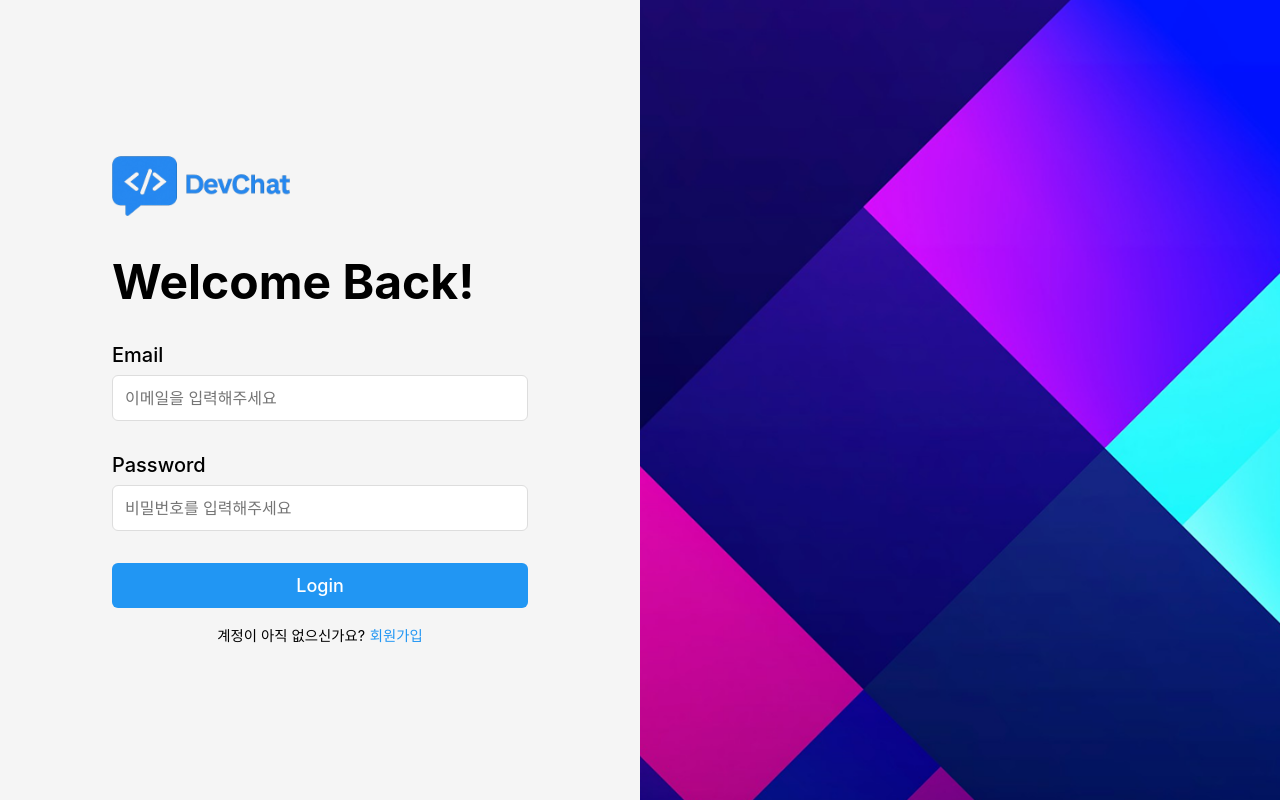
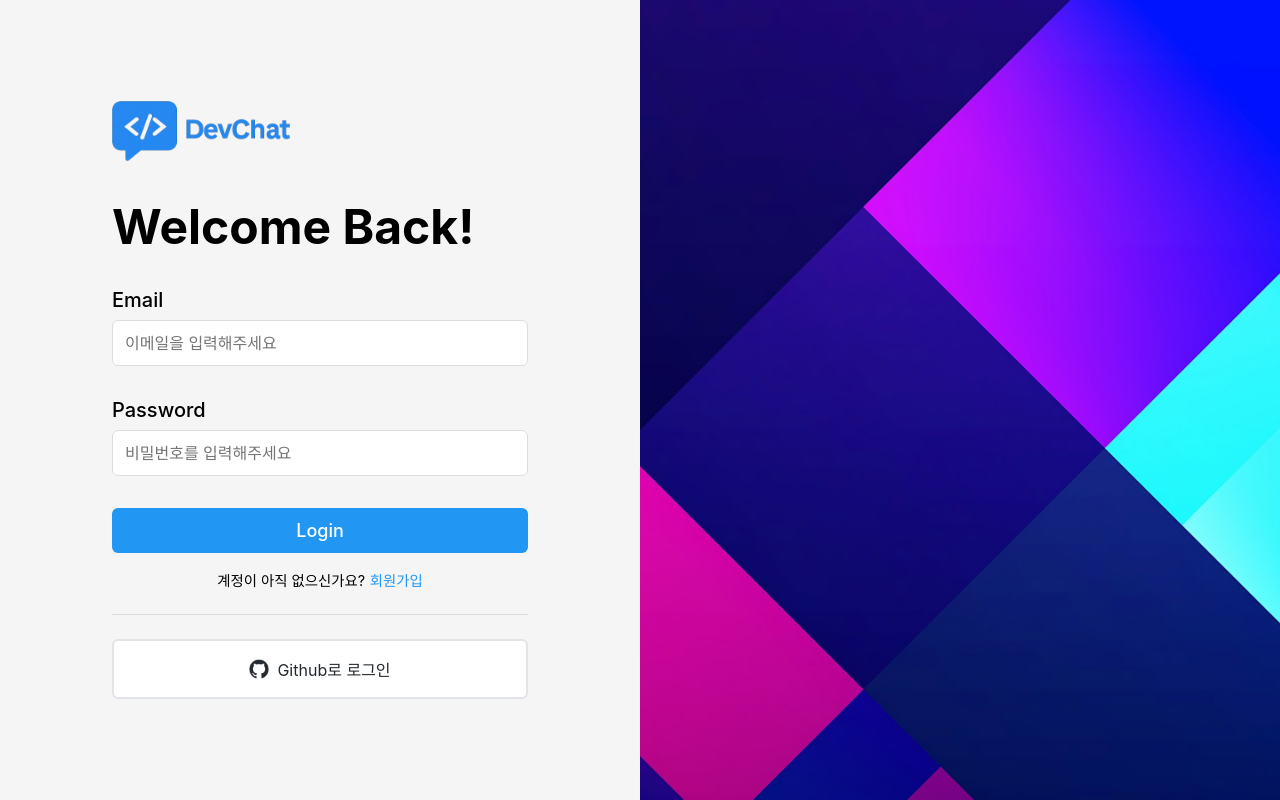
Before and after one commit to prgrms-be-devcourse/NBE5-7-2-Team08, a React (Create React App) app in the folder frontend/: page /login in a window 1280 px wide. Built offline with nearby package versions, Linux system fonts and the light colour scheme.

Commit message:
Feat: 프론트와 연결

```diff
--- a/frontend/src/App.css
+++ b/frontend/src/App.css
@@ -5,19 +5,16 @@
   font-family: -apple-system, BlinkMacSystemFont, "Segoe UI", Roboto, Oxygen, Ubuntu, Cantarell, "Open Sans",
     "Helvetica Neue", sans-serif;
 }
-
 body {
   margin: 0;
   padding: 0;
   overflow-x: hidden;
 }
-
 .app-container {
   display: flex;
   height: 100vh;
   overflow: hidden;
 }
-
 .form-container {
   flex: 1;
   padding: 0rem 7rem 0rem 7rem; /* Increased left padding to shift content right */
@@ -25,41 +22,34 @@ body {
   flex-direction: column;
   justify-content: center;
 }
-
 .logo-container {
   display: flex;
   align-items: center;
   margin-bottom: 2rem;
 }
-
 .logo-image {
   height: 60px;
   width: auto;
 }
-
 .heading {
   font-size: 3rem;
   font-weight: bold;
   margin-bottom: 2rem;
 }
-
 /* Make the form wider */
 form {
    /* Increased from 400px */
   width: 100%;
 }
-
 .form-group {
   margin-bottom: 2rem;
 }
-
 label {
   display: block;
   font-size: 1.25rem;
   font-weight: 500;
   margin-bottom: 0.5rem;
 }
-
 input {
   width: 100%;
   padding: 0.75rem;
@@ -67,11 +57,10 @@ input {
   border: 1px solid #ddd;
   border-radius: 0.375rem;
 }
-
 .signup-button {
   width: 100%;
   padding: 0.75rem;
-  background-color: #2196f3;
+  background-color: #2196F3;
   color: white;
   font-size: 1.125rem;
   font-weight: 500;
@@ -80,21 +69,17 @@ input {
   cursor: pointer;
   transition: background-color 0.2s;
 }
-
 .signup-button:hover {
-  background-color: #1976d2;
+  background-color: #1976D2;
 }
-
 .background-container {
   display: none;
 }
-
 .background-image {
   width: 100%;
   height: 100vh;
   object-fit: cover;
 }
-
 .signup-link {
   margin-top: 1rem;
   display: flex;
@@ -103,29 +88,23 @@ input {
   font-size: 0.9rem;
   gap: 0.3rem;
 }
-
 .signup-link a {
-  color: #2196f3;
+  color: #2196F3;
   text-decoration: none;
   font-weight: 500;
 }
-
 .signup-link a:hover {
   text-decoration: underline;
 }
-
 .app {
   min-height: 100vh;
-  background-color: #f9fafb;
+  background-color: #F9FAFB;
 }
-
 .main-content {
   max-width: 1280px;
   margin: 0 auto;
   padding: 24px 16px;
 }
-
-
 /* Media query for larger screens */
 @media (min-width: 768px) {
   .background-container {
@@ -134,8 +113,38 @@ input {
     position: relative;
     overflow: hidden;
   }
-
   .form-container {
     max-width: 50%;
   }
 }
+/*임창인*/
+.oauth-separator {
+  margin: 1.5rem 0;
+  border: none;
+  border-top: 1px solid #ddd; /* 연한 회색 구분선 */
+}
+.oauth-button {
+  display: flex;
+  align-items: center;
+  justify-content: center;
+  width: 100%;
+  padding: 1rem;        /* 세로 크기 늘림 */
+  border-radius: 0.375rem;
+  font-size: 1rem;
+  cursor: pointer;
+  border: 2px solid #24292E;
+  background-color: #fff;
+  transition: background-color 0.2s;
+}
+.oauth-button.github {
+  color: #24292E;
+  border-color: #E1E4E8;
+}
+.oauth-button:hover {
+  background-color: #F5F5F5;
+}
+.oauth-icon {
+  width: 20px;
+  height: 20px;
+  margin-right: 8px;
+}
--- a/frontend/src/pages/login-form.jsx
+++ b/frontend/src/pages/login-form.jsx
@@ -1,23 +1,17 @@
 "use client"
-
 import { useState } from "react"
-
+import { useNavigate, useLocation } from "react-router-dom"  // ← useLocation 추가
 import "../App.css"
-import { useNavigate, useLocation } from "react-router-dom"; // ← useLocation 추가
-
 function App() {
-  const navigate = useNavigate();
+  const navigate = useNavigate()
+  const location = useLocation()  // ← 현재 URL 정보
   const [email, setEmail] = useState("")
   const [password, setPassword] = useState("")
-  const location = useLocation(); // ← 현재 URL 정보
-
   const handleSubmit = async (e) => {
-  e.preventDefault();
-
-  const params = new URLSearchParams();
-  params.append("email",email);
-  params.append("password",password);
-
+    e.preventDefault()
+    const params = new URLSearchParams()
+    params.append("email", email)
+    params.append("password", password)
     try {
       const response = await fetch("http://localhost:8080/login", {
         method: "POST",
@@ -27,84 +21,98 @@ function App() {
         },
         body: params.toString(),
         credentials: "include",
-    });
-
-
+      })
       if (!response.ok) {
-      const errorData = await response.json();
+        const errorData = await response.json()
         console.error(errorData)
-      alert(errorData.message || "로그인 실패");
-      return;
+        alert(errorData.message || "로그인 실패")
+        return
       }
-
-    const data = await response.json();
-    console.log("Login successful:", data);
-    alert("로그인 성공!");
-
-
-     // ✅ 여기: redirect 쿼리 파라미터 확인
-     const searchParams = new URLSearchParams(location.search);
-     const redirectPath = searchParams.get("redirect") || "/";
-     navigate(redirectPath);
-
+      const data = await response.json()
+      console.log("Login successful:", data)
+      alert("로그인 성공!")
+      // redirect 파라미터 있으면 해당 경로로, 없으면 "/"로
+      const searchParams = new URLSearchParams(location.search)
+      const redirectPath = searchParams.get("redirect") || "/"
+      navigate(redirectPath)
     } catch (error) {
-    console.error("네트워크 또는 서버 에러:", error);
-    alert("서버에 연결할 수 없습니다.");
+      console.error("네트워크 또는 서버 에러:", error)
+      alert("서버에 연결할 수 없습니다.")
     }
   }
-
+  /* 추가: GitHub OAuth 로그인 핸들러 */
+const handleGithubLogin = () => {
+  window.location.href = "http://localhost:8080/oauth2/authorization/github"
+}
   return (
     <div className="app-container">
       <div className="form-container">
         <div className="logo-container">
           <a href="/">
-            <img src="/images/devchat-logo.png" alt="DevChat Logo" className="logo-image" />
+            <img
+              src="/images/devchat-logo.png"
+              alt="DevChat Logo"
+              className="logo-image"
+            />
           </a>
         </div>
-
         <h1 className="heading">Welcome Back!</h1>
-
          <form onSubmit={handleSubmit}>
+          {/* Email / Password */}
           <div className="form-group">
             <label htmlFor="email">Email</label>
             <input
               id="email"
               type="email"
               value={email}
-              onChange={(e) => setEmail(e.target.value)}
+              onChange={e => setEmail(e.target.value)}
               placeholder="이메일을 입력해주세요"
               required
             />
           </div>
-
           <div className="form-group">
             <label htmlFor="password">Password</label>
             <input
               id="password"
               type="password"
               value={password}
-              onChange={(e) => setPassword(e.target.value)}
+              onChange={e => setPassword(e.target.value)}
               placeholder="비밀번호를 입력해주세요"
               required
             />
           </div>
-
           <button type="submit" className="signup-button">
             Login
           </button>
-        </form>
-
           <div className="signup-link">
             <span>계정이 아직 없으신가요?</span>
             <a href="/signup">회원가입</a>
           </div>
+          {/*임창인*/}
+          <hr className="oauth-separator" />
+          {/* GitHub OAuth 버튼 */}
+          <button
+            type="button"
+            className="oauth-button github"
+            onClick={handleGithubLogin}
+          >
+            <img
+              src="/images/github-mark.png"
+              alt="GitHub"
+              className="oauth-icon"
+            />
+            <span>Github로 로그인</span>
+          </button>
+        </form>
       </div>
-
       <div className="background-container">
-        <img src="/images/signup-background.png" alt="Background" className="background-image" />
+        <img
+          src="/images/signup-background.png"
+          alt="Background"
+          className="background-image"
+        />
       </div>
     </div>
   )
 }
-
 export default App
```
Also changed, not shown: frontend/public/images/github-mark.png (added), 1 other file (tests, documents, lock files or other folders). Lines whose indentation alone changed are shown as unchanged.
